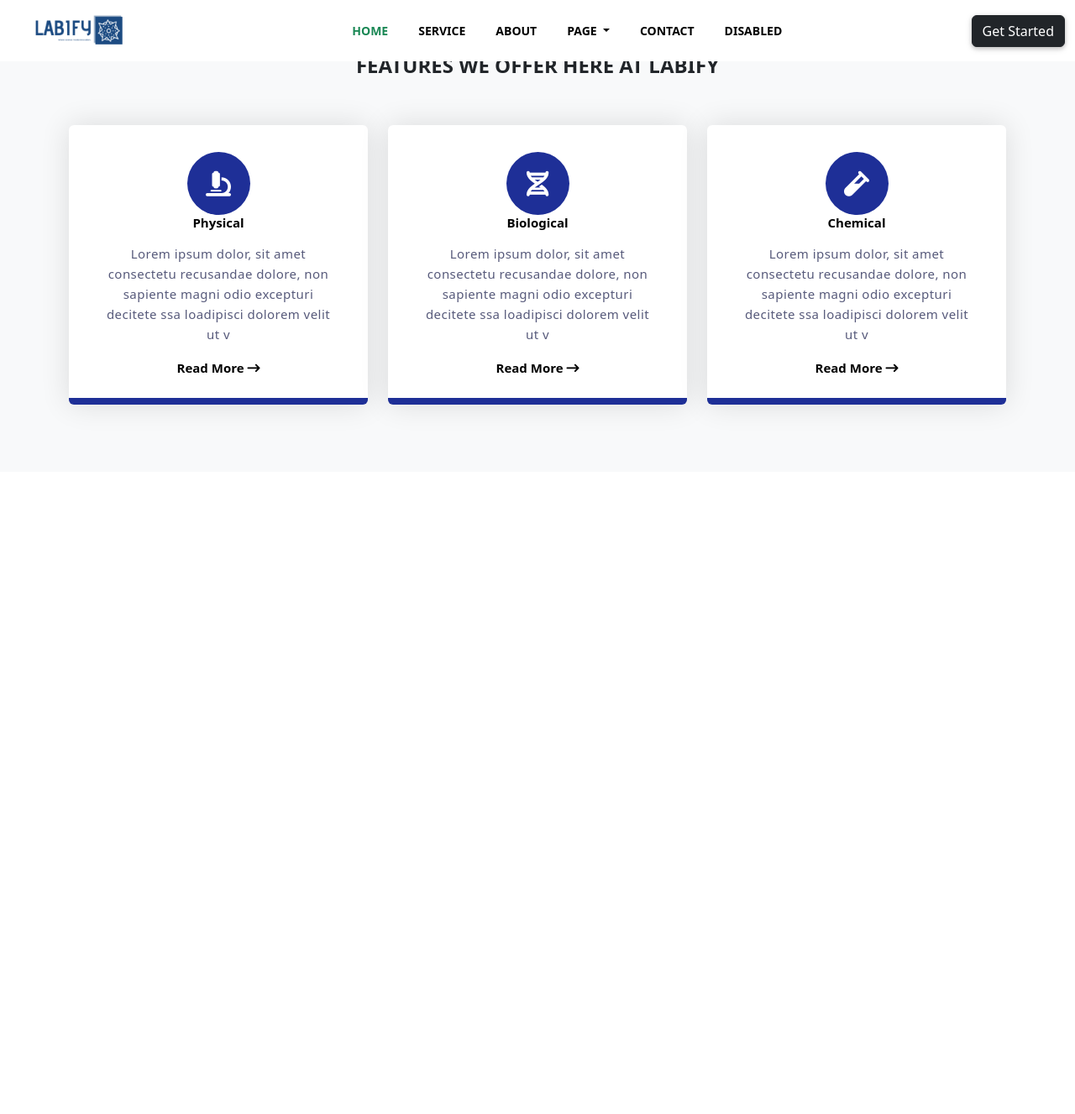
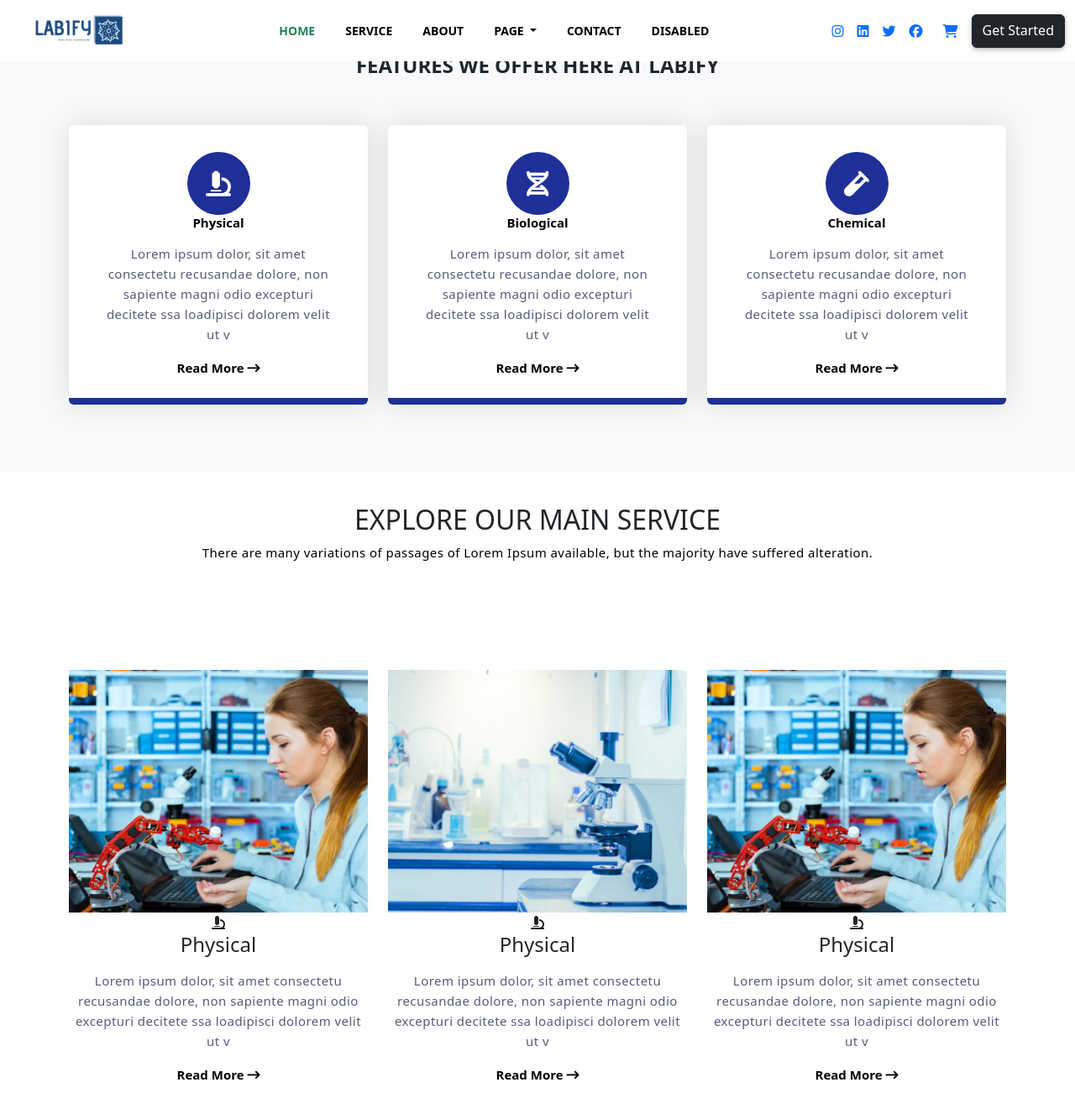
Before and after one commit to kingdave1234/Labify, a website: page Laboratory.html in a window 1280 px wide. Shown: the whole page at 84% size. Before the commit the page ends 800 px from the top, so only its background shows below. Drawn offline with nearby package versions, Linux system fonts and the light colour scheme.

Commit message:
i change some code

```diff
--- a/Laboratory.html
+++ b/Laboratory.html
@@ -27,8 +27,10 @@
 
 
 <body>
+    <!--header-->
+    <!--header-->
     <header>
-        <nav class="navbar navbar-expand-lg navbar-light  fixed-top" style="background-color: #fff;">
+        <nav class="navbar navbar-expand-lg navbar-light fixed-top " style="background-color: #fff;">
             <div class="container-fluid">
                 <a class="navbar-brand px-2" href="#"><img class="logo" src="My project.png"></a>
                 <button class="navbar-toggler" type="button" data-bs-toggle="collapse" data-bs-target="#navbarSupportedContent" aria-controls="navbarSupportedContent" aria-expanded="false" aria-label="Toggle navigation">
@@ -68,10 +70,30 @@
                             <a class="nav-link disabled">Disabled</a>
                         </li>
                     </ul>
+                    <div class="social-media-head text-right">
+                        <div class="social-media-body">
+                            <ul class="social-media-icon ">
+                                <li>
+                                    <a href="#"><i class="fa-brands fa-facebook"></i></a>
+                                </li>
+                                <li>
+                                    <a href="#"><i class="fa-brands fa-twitter"></i></a>
+                                </li>
+                                <li>
+                                    <a href="#"><i class="fa-brands fa-linkedin"></i>                </a>
+                                </li>
+
+                                <li>
+                                    <a href="#"> <i class="fa-brands fa-instagram"></i></i>
+                                </li>
+                            </ul>
+                        </div>
+                    </div>
                     <div class="d-grid gap-2 d-md-flex justify-content-md-end">
+                        <div class="social-links-wrapper p-2" id="social">
+                            <a href="#"><i class="fa-solid fa-cart-shopping"></i></a>
+                        </div>
                         <a href="login.html" class="btn btn-dark">Get Started</a>
-
-
                     </div>
                 </div>
             </div>
@@ -135,7 +157,73 @@
             </div>
         </div>
     </section>
+    <!--End features section-->
 
+    <!--Start services setion-->
+    <section class="service-section">
+        <div class="container">
+            <div class="row">
+                <div class="col-md-12 pb-5">
+                    <h2 class="Service-header text-center text-uppercase">EXPLORE OUR MAIN SERVICE </h2>
+                    <p class="service-paragrah text-black text-center pb-5"> There are many variations of passages of Lorem Ipsum available, but the majority have suffered alteration.</p>
+                </div>
+            </div>
+            <div class="row">
+                <div class="col-lg-4 mb-3">
+                    <div class="service-card border-0 text-center py-3">
+                        <div class="service-body">
+                            <div class="service-media">
+                                <img src="labresearch\service-1-800x650.jpg" alt="Img-service" class="img-fluid">
+                            </div>
+                            <div class="service-icon">
+                                <span><i class="fa-solid fa-microscope"></i>
+                                </span>
+                            </div>
+                            <h4 class="service-text pb-2">Physical</h4>
+                            <p>Lorem ipsum dolor, sit amet consectetu recusandae dolore, non sapiente magni odio excepturi decitete ssa loadipisci dolorem velit ut v</p>
+                            <a href="#" class="features-link">Read More <i class="fa-solid fa-arrow-right-long"></i></a>
+
+                        </div>
+                    </div>
+                </div>
+
+                <div class="col-lg-4 mb-3">
+                    <div class="service-card border-0 text-center py-3">
+                        <div class="service-body">
+                            <div class="service-media">
+                                <img src="labresearch\service-06-800x650.jpg" alt="Img-service" class="img-fluid">
+                            </div>
+                            <div class="service-icon">
+                                <span><i class="fa-solid fa-microscope"></i>
+                                </span>
+                            </div>
+                            <h4 class="service-text pb-2">Physical</h4>
+                            <p>Lorem ipsum dolor, sit amet consectetu recusandae dolore, non sapiente magni odio excepturi decitete ssa loadipisci dolorem velit ut v</p>
+                            <a href="#" class="features-link">Read More <i class="fa-solid fa-arrow-right-long"></i></a>
+
+                        </div>
+                    </div>
+                </div>
+
+                <div class="col-lg-4 mb-3">
+                    <div class="service-card border-0 text-center py-3">
+                        <div class="service-body">
+                            <div class="service-media">
+                                <img src="labresearch\service-1-800x650.jpg" alt="Img-service" class="img-fluid">
+                            </div>
+                            <div class="service-icon">
+                                <span><i class="fa-solid fa-microscope"></i>
+                                    </span>
+                            </div>
+                            <h4 class="service-text pb-2">Physical</h4>
+                            <p>Lorem ipsum dolor, sit amet consectetu recusandae dolore, non sapiente magni odio excepturi decitete ssa loadipisci dolorem velit ut v</p>
+                            <a href="#" class="features-link">Read More <i class="fa-solid fa-arrow-right-long"></i></a>
+                        </div>
+                    </div>
+                </div>
+            </div>
+        </div>
+    </section>
     <script src="https://cdn.jsdelivr.net/npm/bootstrap@5.2.0-beta1/dist/js/bootstrap.bundle.min.js " integrity="sha384-pprn3073KE6tl6bjs2QrFaJGz5/SUsLqktiwsUTF55Jfv3qYSDhgCecCxMW52nD2 " crossorigin="anonymous "></script>
     <script src="css\king.js "></script>
     <script src="https://cdnjs.cloudflare.com/ajax/libs/jquery/3.6.0/jquery.min.js " integrity="sha512-894YE6QWD5I59HgZOGReFYm4dnWc1Qt5NtvYSaNcOP+u1T9qYdvdihz0PPSiiqn/+/3e7Jo4EaG7TubfWGUrMQ==" crossorigin=" anonymous " referrerpolicy="no-referrer "></script>
--- a/css/laboratory.css
+++ b/css/laboratory.css
@@ -2,6 +2,10 @@
         margin: 0;
         padding: 0;
         box-sizing: border-box;
+    }
+
+    .navbar {
+        position: sticky;
     }
 
     .navbar .navbar-nav .nav-item {
@@ -42,6 +46,26 @@
         background-color: #1E2F97;
     }
 
+    .social-media-icon {
+        list-style-type: none;
+        margin: 0;
+        padding: 0;
+    }
+
+    .social-media-icon li {
+        float: right;
+    }
+
+    .social-media-icon li a {
+        display: block;
+        padding: 8px;
+        background-color: #fff;
+    }
+
+    .social-icon li {
+        list-style-type: none;
+    }
+
     .btn {
         vertical-align: bottom;
         border: 0;
@@ -55,19 +79,7 @@
     .container {
         position: relative;
     }
-    /*Blog section*/
-
-    .service-section {
-        height: 100vh;
-        width: 100%;
-        display: grid;
-        place-items: center;
-    }
-
-    .row {
-        display: flex;
-        flex-wrap: wrap;
-    }
+    /*features section*/
 
     .card {
         border: 1px solid black;
@@ -130,8 +142,30 @@
     }
     /*......Features section*/
 
+    .service-section {
+        background-color: #fff;
+        height: 100vh;
+        width: 100%;
+        display: grid;
+        place-items: center;
+    }
+
+    .row {
+        display: flex;
+        flex-wrap: wrap;
+    }
+
+    @media screen and (max-width: 1000px) {
+        .social-media-icon li a {
+            display: none;
+        }
+    }
+
     @media screen and (max-width: 600px) {
         .features-header {
-            font-size: 10px;
+            font-size: 18px;
+        }
+        .social-media-icon li a {
+            display: none;
         }
     }
```
Also changed, not shown: labresearch/istockphoto-1326625612-612x612.jpg (added), labresearch/service-06-800x650.jpg (added), labresearch/service-1-800x650.jpg (added).
